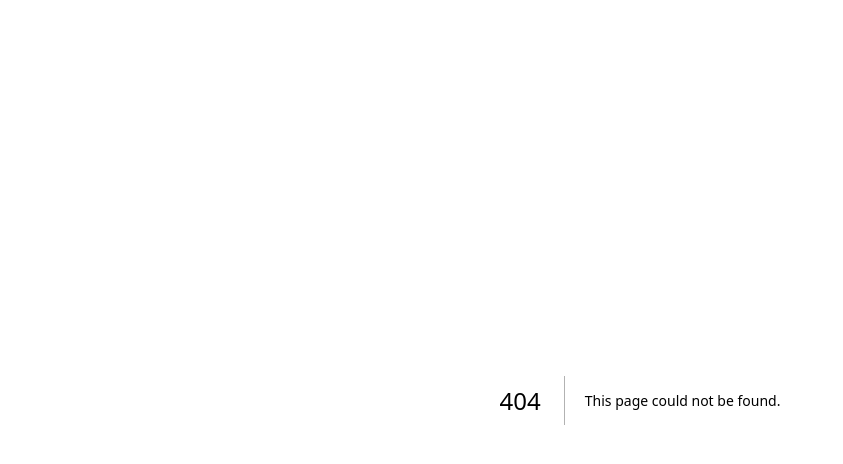
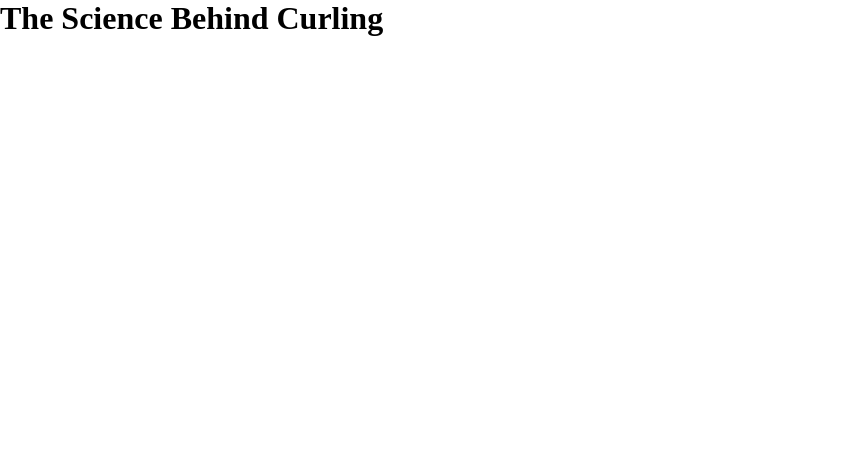
Before and after one commit to samhi113/curlingSite, a Next.js app: page /science in a window 1280 px wide. Before the commit this address had no page. Shown: the top 464 px of the page, without its empty margins (0-843 px from the left). Built offline with nearby package versions, Linux system fonts and the light colour scheme.

Commit message:
Initializing pages: USA Olympic Teams, Science Behind Curling, Iconic Players, and their respective CSS files.

```diff
--- /dev/null
+++ b/src/app/science/page.js
@@ -0,0 +1,9 @@
+import * as pageStyles from './science.module.css';
+
+export default function science(){
+    return(
+        <main>
+            <h1>The Science Behind Curling</h1>
+        </main>
+    )
+}
```
Also changed, not shown: src/app/USAolympic/page.js (added, +9 -0 lines), src/app/iconicPlayers/page.js (added, +9 -0 lines), src/app/USAolympic/usa.module.css (added), src/app/iconicPlayers/iconic.module.css (added), src/app/science/science.module.css (added).
